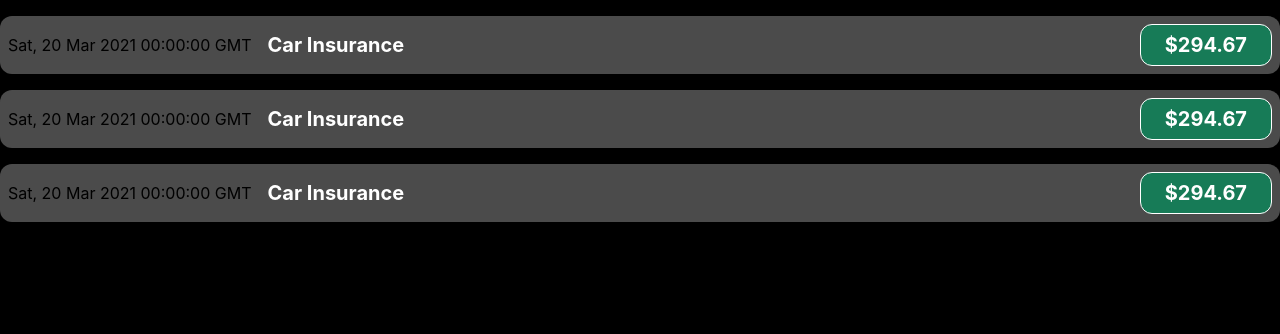
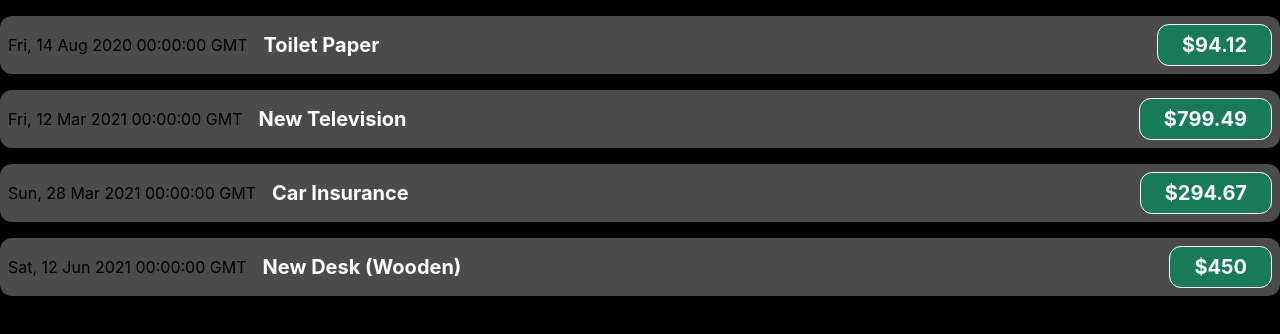
Before and after one commit to amitbhalla/expensecalc, a React (Create React App) app: page / in a window 1280 px wide. Shown: the top 334 px of the page. Built offline with nearby package versions, Linux system fonts and the light colour scheme.

Commit message:
Expense Item contd.

```diff
--- a/src/App.js
+++ b/src/App.js
@@ -1,12 +1,56 @@
 import './App.css';
 import ExpenseItem from './components/ExpenseItem';
+
+const expenses = [
+  {
+    id: 'e1',
+    title: 'Toilet Paper',
+    amount: 94.12,
+    date: new Date(2020, 7, 14),
+  },
+  {
+    id: 'e2',
+    title: 'New Television',
+    amount: 799.49,
+    date: new Date(2021, 2, 12),
+  },
+  {
+    id: 'e3',
+    title: 'Car Insurance',
+    amount: 294.67,
+    date: new Date(2021, 2, 28),
+  },
+  {
+    id: 'e4',
+    title: 'New Desk (Wooden)',
+    amount: 450,
+    date: new Date(2021, 5, 12),
+  },
+];
 
 const App = () => {
   return (
     <div className="App">
-      <ExpenseItem />
-      <ExpenseItem />
-      <ExpenseItem />
+      <ExpenseItem
+        title={expenses[0].title}
+        amount={expenses[0].amount}
+        date={expenses[0].date}
+      />
+      <ExpenseItem
+        title={expenses[1].title}
+        amount={expenses[1].amount}
+        date={expenses[1].date}
+      />
+      <ExpenseItem
+        title={expenses[2].title}
+        amount={expenses[2].amount}
+        date={expenses[2].date}
+      />
+      <ExpenseItem
+        title={expenses[3].title}
+        amount={expenses[3].amount}
+        date={expenses[3].date}
+      />
     </div>
   );
 };
--- a/src/components/ExpenseItem.js
+++ b/src/components/ExpenseItem.js
@@ -2,17 +2,13 @@
 
 import './ExpenseItem.css';
 
-const ExpenseItem = () => {
-  const expenseDate = new Date(2021, 2, 20);
-  const expenseTitle = 'Car Insurance';
-  const expenseAmount = 294.67;
-
+const ExpenseItem = (props) => {
   return (
     <div className="expense-item">
-      <div>{expenseDate.toUTCString()}</div>
+      <div>{props.date.toUTCString()}</div>
       <div className="expense-item__description">
-        <h2>{expenseTitle}</h2>
-        <div className="expense-item__price">${expenseAmount}</div>
+        <h2>{props.title}</h2>
+        <div className="expense-item__price">${props.amount}</div>
       </div>
     </div>
   );
```
